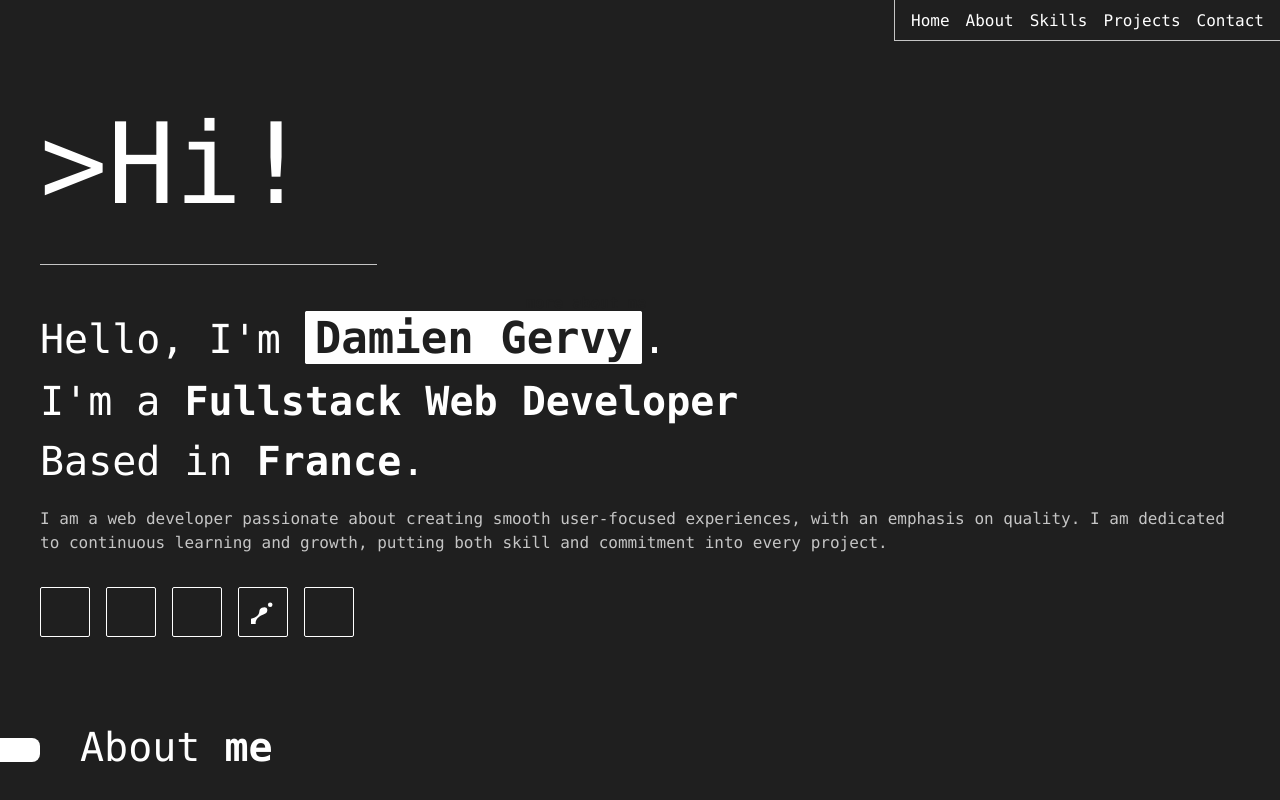
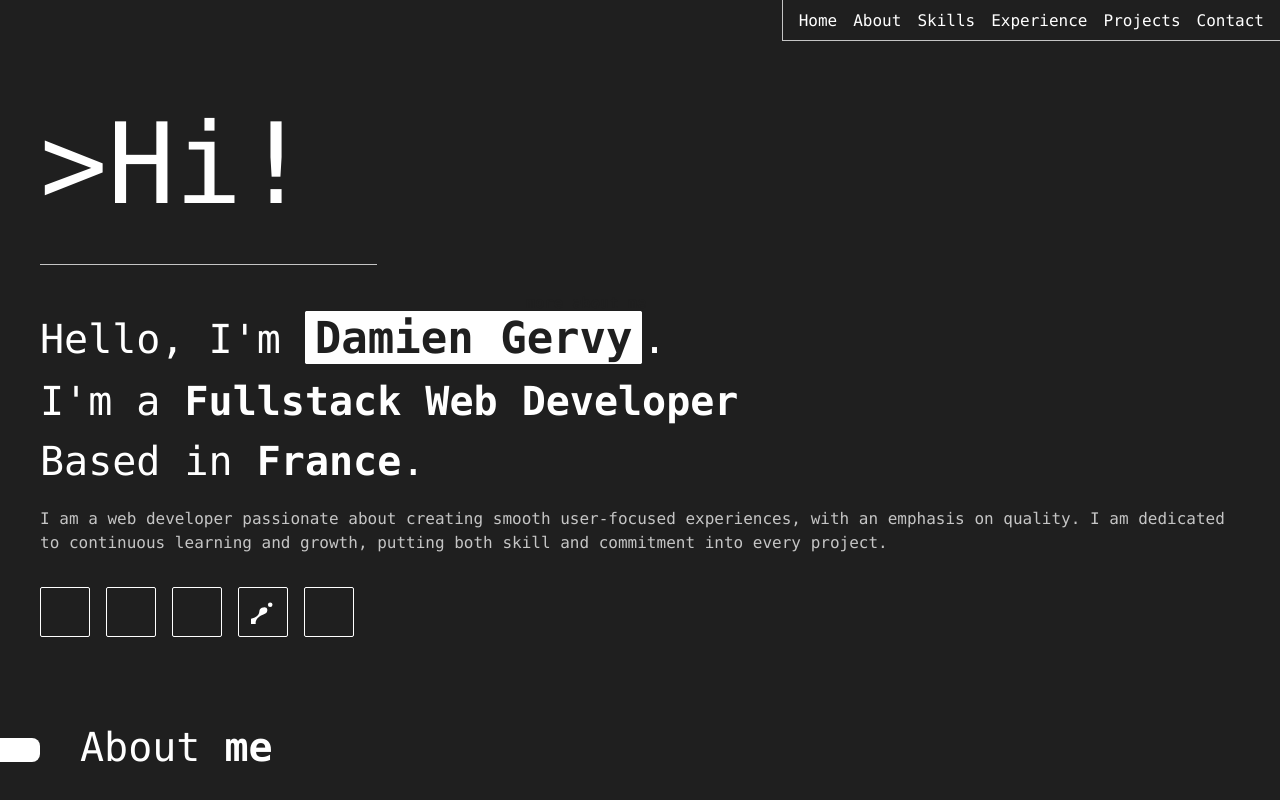
Before and after one commit to GDami/portfolio, a React (Vite) app: page / in a window 1280 px wide. Shown: the top 800 px of the page. Built offline with nearby package versions, Linux system fonts and the light colour scheme; some icons are missing.

Commit message:
added an experience navlink in the header

```diff
--- a/src/header/Header.tsx
+++ b/src/header/Header.tsx
@@ -45,6 +45,10 @@ export function Header() {
                     <span>Skills</span>
                     < i className='bx  bx-brush'  ></i>
                 </a>
+                <a href='#experiences'>
+                    <span>Experience</span>
+                    < i className='bx  bx-briefcase-alt-2'  ></i>
+                </a>
                 <a href='#projects'>
                     <span>Projects</span>
                     < i className='bx  bx-chart-gantt'  ></i>
```
